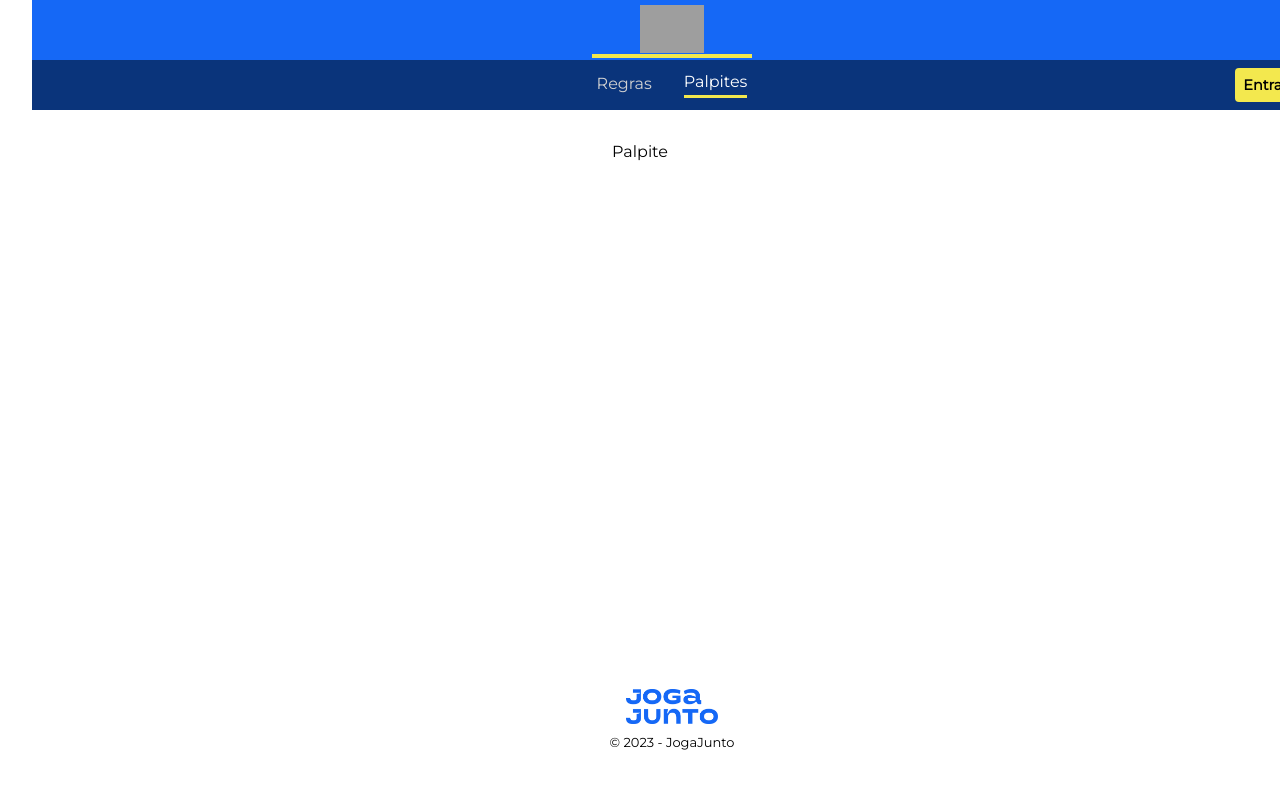
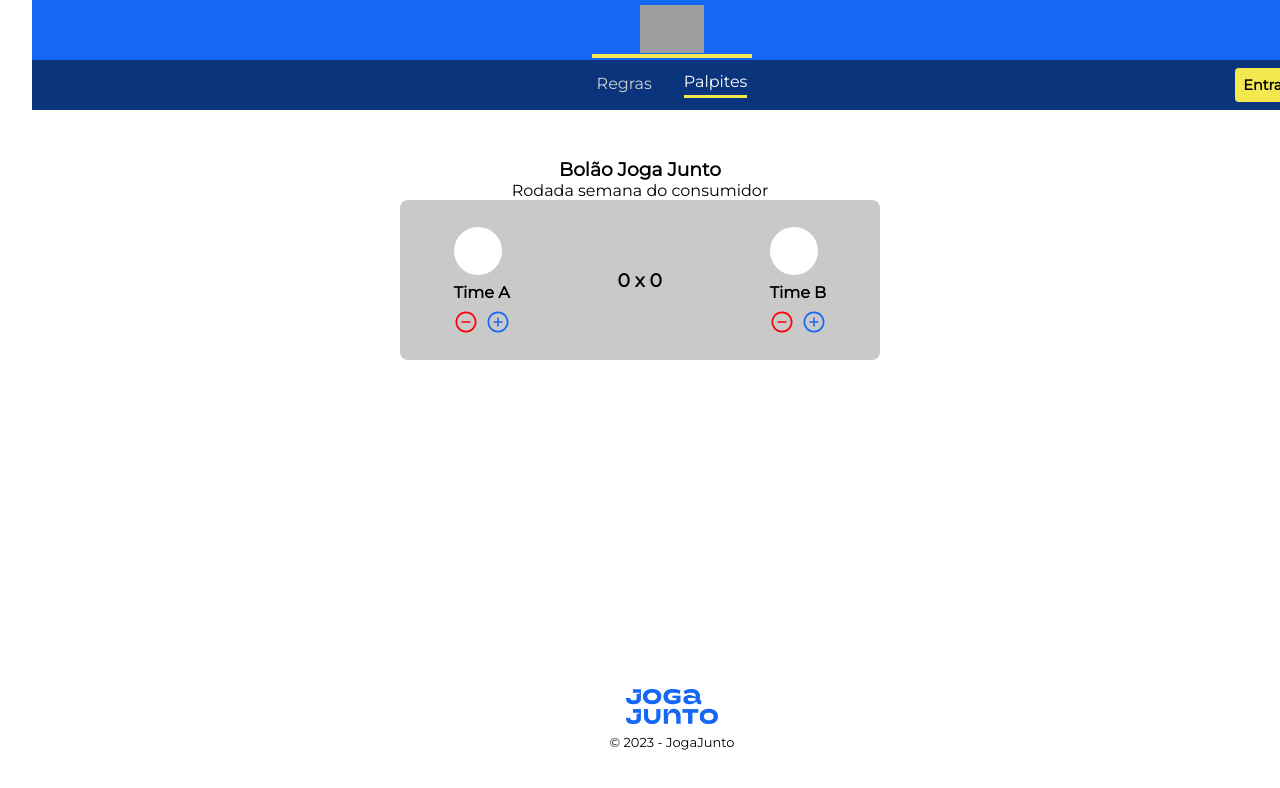
Before and after one commit to guipiri/bolao-jogajunto, a React (Vite) app: page /palpite in a window 1280 px wide. Shown: the top 788 px of the page. Built offline with nearby package versions, Linux system fonts and the light colour scheme; grey boxes are pictures that could not be loaded.

Commit message:
feat: starting placar component

```diff
--- a/package.json
+++ b/package.json
@@ -15,6 +15,7 @@
     "match-sorter": "^6.3.1",
     "react": "^18.2.0",
     "react-dom": "^18.2.0",
+    "react-icons": "^4.10.1",
     "react-router-dom": "^6.15.0",
     "sort-by": "^1.2.0"
   },
--- a/src/routes/palpite/Palpite.css
+++ b/src/routes/palpite/Palpite.css
@@ -0,0 +1,56 @@
+.palpite {
+  min-height: calc(100vh - 221px);
+  width: 100%;
+  display: flex;
+  flex-direction: column;
+  align-items: center;
+}
+
+.palpitesDesc {
+  width: 100%;
+  max-width: 30rem;
+  display: flex;
+  flex-direction: column;
+  align-items: center;
+  margin-top: 1rem;
+}
+
+.placar {
+  height: 10rem;
+  background-color: #c9c9c9;
+  width: 100%;
+  border-radius: .5rem;
+  display: flex;
+  justify-content: space-around;
+  align-items: center;
+}
+
+.placar span {
+  font-weight: bold;
+}
+
+.teamCircle {
+  border-radius: 50%;
+  height: 3rem;
+  width: 3rem;
+  background-color: #fff;
+  margin-bottom: 0.5rem;
+}
+
+.modifyScore {
+  display: flex;
+  align-items: center;
+  justify-content: space-between;
+  margin-top: 0.5rem;
+}
+
+.modifyScore svg {
+  height: 1.5rem;
+  width: 1.5rem;
+  color: #1568F6;
+}
+
+.modifyScore svg:hover {
+  cursor: pointer;
+
+}
--- a/src/routes/palpite/Palpite.jsx
+++ b/src/routes/palpite/Palpite.jsx
@@ -1,7 +1,38 @@
-import React from "react";
+import React, { useState } from "react";
 import "./Palpite.css";
+import { AiOutlinePlusCircle, AiOutlineMinusCircle } from "react-icons/ai";
 function Palpite() {
-  return <div style={{ minHeight: "calc(100vh - 221px)" }}>Palpite</div>;
+  const [score, setScore] = useState({ A1: 0, B1: 0 });
+
+  return (
+    <div className="palpite">
+      <div className="palpitesDesc">
+        <h3>Bolão Joga Junto</h3>
+        <p>Rodada semana do consumidor</p>
+        <div className="placar">
+          <div>
+            <div className="teamCircle"></div>
+            <span>Time A</span>
+            <div className="modifyScore">
+              <AiOutlineMinusCircle style={{ color: "red" }} />
+              <AiOutlinePlusCircle  />
+            </div>
+          </div>
+          <h3>
+            {score.A1} x {score.B1}
+          </h3>
+          <div>
+            <div className="teamCircle"></div>
+            <span>Time B</span>
+            <div className="modifyScore">
+              <AiOutlineMinusCircle style={{ color: "red" }} />
+              <AiOutlinePlusCircle  />
+            </div>
+          </div>
+        </div>
+      </div>
+    </div>
+  );
 }
 
 export default Palpite;
```
Also changed, not shown: src/components/placar/Placar.jsx (added, +8 -0 lines), src/components/placar/Placar.css (added), 1 other file (tests, documents, lock files or other folders).
